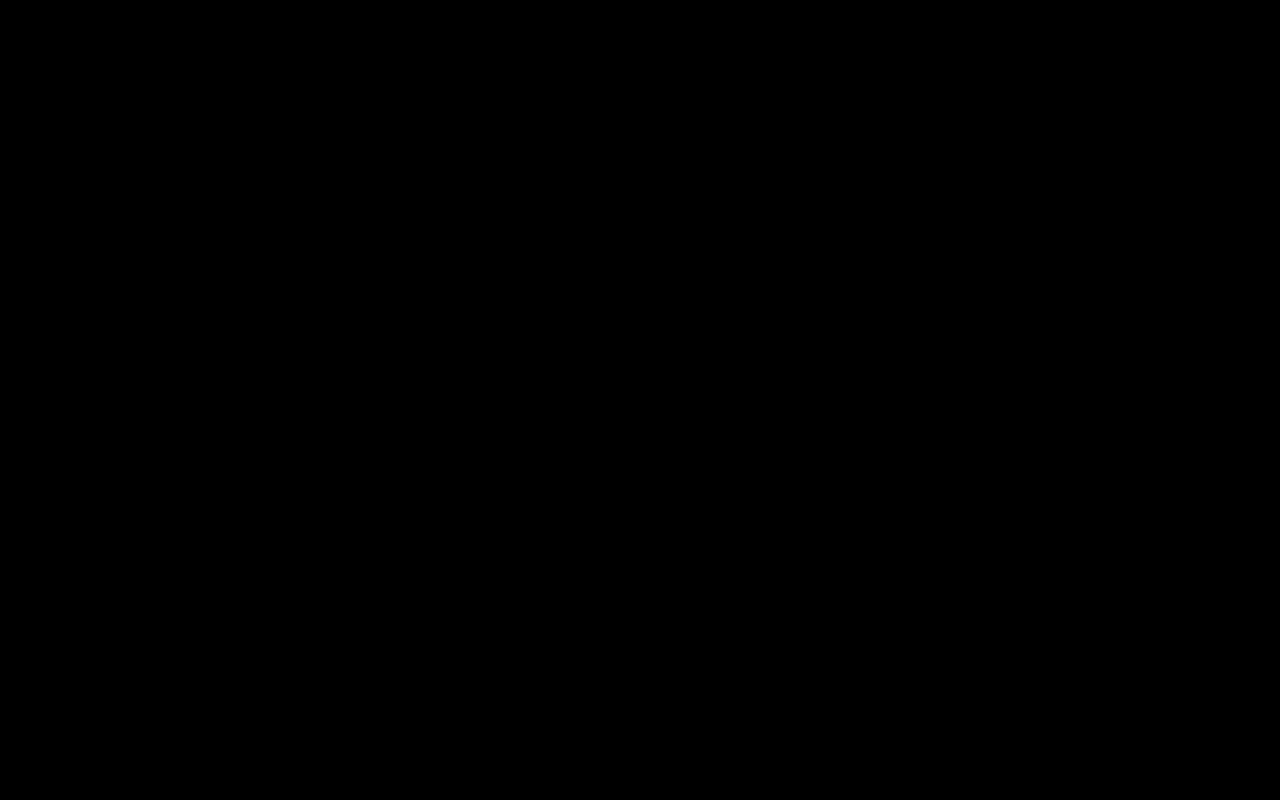
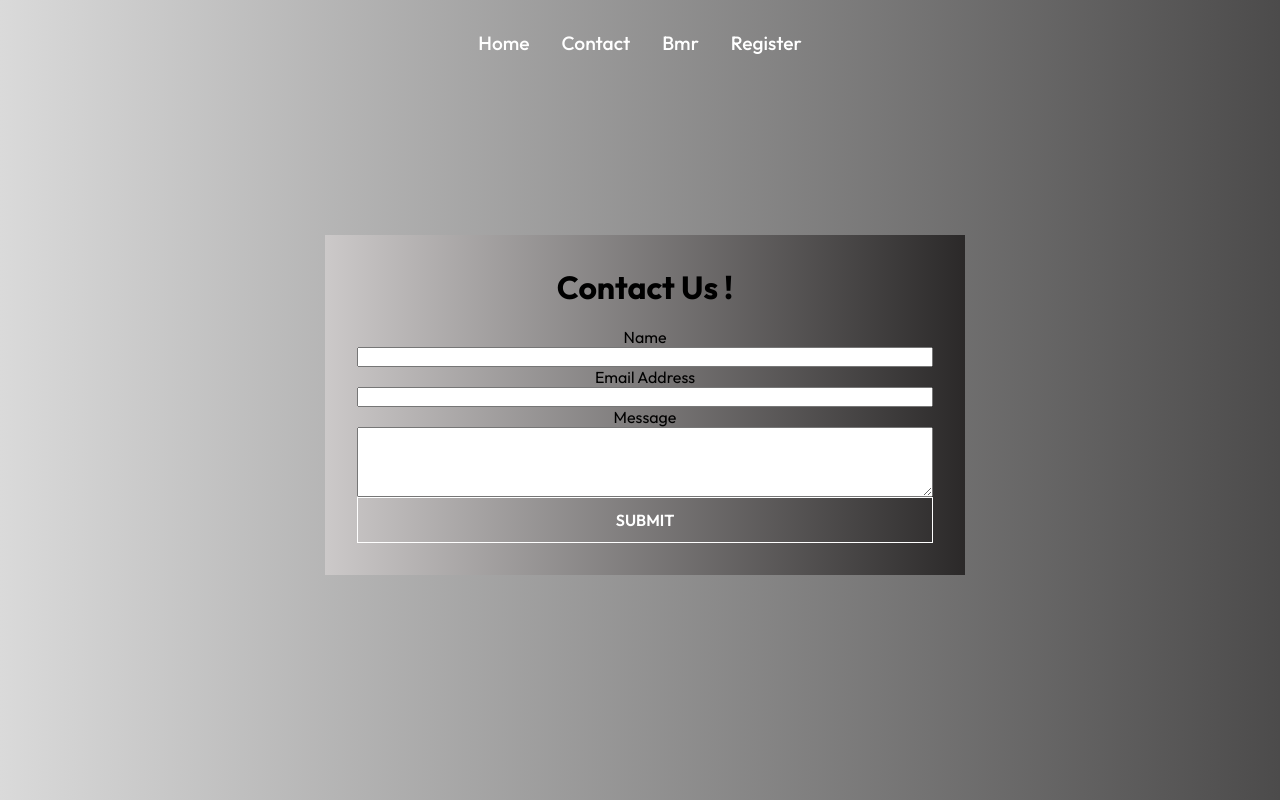
Before and after one commit to Uddeshya-UD/ReactjsProject, a React (Create React App) app: page /Contact in a window 1280 px wide. Before the commit this address had no page. Shown: the top 800 px of the page. Built offline with nearby package versions, Linux system fonts and the light colour scheme.

Commit message:
added files : updated

```diff
--- a/package.json
+++ b/package.json
@@ -5,6 +5,7 @@
   "dependencies": {
     "@emotion/react": "^11.11.0",
     "@emotion/styled": "^11.11.0",
+    "@formspree/react": "^2.4.2",
     "@mui/material": "^5.13.4",
     "@testing-library/jest-dom": "^5.16.5",
     "@testing-library/react": "^13.4.0",
--- a/src/App.js
+++ b/src/App.js
@@ -4,12 +4,14 @@ import Home from './routes/Home';
 import Register from './routes/Register';
 import Bmr from './routes/Bmr';
 import Login from './routes/Login';
+import Contact from './routes/Contact';
 
 function App() {
   return (
     <Router>
     <Routes>
     <Route path="/" element={<Home />} />
+    <Route path="/Contact" element={<Contact />} />
     <Route path="/Bmr" element={<Bmr />} />
     <Route path="/Register" element={<Register />} />
     <Route path="/Login" element={<Login />} />
--- /dev/null
+++ b/src/components/Contact.js
@@ -0,0 +1,64 @@
+import React from 'react';
+import { useForm, ValidationError } from '@formspree/react';
+import './ContactStyles.css'
+
+const Contact = () => {
+
+
+  const [state, handleSubmit] = useForm("xyyaqlyz");
+  if (state.succeeded) {
+      alert("Message sent!")
+  }
+
+
+  return (
+    <div className='main'>
+      <form className="form" onSubmit={handleSubmit}>
+      <h1 className="form-heading">Contact Us !</h1>
+
+         <label htmlFor="name">
+        Name
+      </label>
+      <input
+        id="name"
+        type="name"
+        name="name"
+      />
+      <ValidationError
+        prefix="Name"
+        field="name"
+        errors={state.errors}
+      />
+      <label htmlFor="email">
+        Email Address
+      </label>
+      <input
+        id="email"
+        type="email"
+        name="email"
+      />
+      <ValidationError
+        prefix="Email"
+        field="email"
+        errors={state.errors}
+      />
+      <label htmlFor="message">
+        Message
+      </label>
+      <textarea
+        id="message"
+        name="message"
+      />
+      <ValidationError
+        prefix="Message"
+        field="message"
+        errors={state.errors}
+      />
+      <button className="btn-light" type="submit" disabled={state.submitting}>
+        Submit
+      </button>
+    </form>
+    </div>
+  );
+}
+export default Contact;
--- /dev/null
+++ b/src/components/ContactStyles.css
@@ -0,0 +1,63 @@
+/* body{
+    height: 100%;
+    width: 100%;
+    /* background: linear-gradient(to right, rgb(218, 218, 218), rgb(5, 5, 5)); */
+
+
+    .main{
+        width: 100%;
+        height: 100vh;
+        position:relative;
+        background: linear-gradient(to right, rgb(218, 218, 218), rgb(76, 75, 75));
+        }
+
+      .form {
+          position: absolute;
+          top: 50%;
+          left: 50%;
+          transform: translate(-50%, -50%);
+          width: 50%;
+          height: auto; /* Removed fixed height */
+          background: linear-gradient(to left, rgb(43, 41, 41), rgb(204, 201, 201));
+          padding: 20px; /* Added padding for better spacing */
+          box-sizing: border-box; /* Include padding and border within the width */
+          display: flex;
+          flex-direction: column;
+          padding: 2rem;
+          margin: 5px 5px;
+        }
+
+        #form-heading {
+          background-color: white;
+          color: black;
+          padding: 10px; /* Added padding for better spacing */
+          margin-bottom: 10px; /* Adjusted margin for better spacing */
+        }
+
+        #form-field {
+          width: 100%;
+          box-sizing: border-box; /* Include padding and border within the width */
+          max-width: 100%; /* Set maximum width to 100% of the container */
+          padding: 10px; /* Added padding for better spacing */
+          margin-bottom: 10px; /* Adjusted margin for better spacing */
+        }
+
+        #form-field::placeholder {
+          color: black;
+        }
+
+
+      #bmr{
+          text-decoration: dashed;
+          color: rgb(107, 29, 29);
+      }
+
+
+       #message{
+        height: 70px;
+      }
+
+      .btn-light:hover{
+       color: black;
+
+      }
--- a/src/components/FooterStyles.css
+++ b/src/components/FooterStyles.css
@@ -12,8 +12,8 @@
 }
 
 .footer-container {
-  max-width: 1140px;
-  margin: auto;
+  margin: 50px;
+  margin-right: 0;
   display: flex;
   flex-direction: row;
   flex-wrap: wrap;
@@ -59,8 +59,9 @@ a:hover {
 }
 
 .footer-bottom {
-  text-align: left;
+  text-align: center;
   margin-top: 20px;
+  width: 100%;
 
 }
 
--- a/src/components/Navbar.js
+++ b/src/components/Navbar.js
@@ -16,7 +16,7 @@ const Navbar = () => {
           <Link to="/">Home</Link>
         </li>
         <li>
-          <Link to="/">Contact</Link>
+          <Link to="/Contact">Contact</Link>
         </li>
         <li>
           <Link to="/Bmr">Bmr</Link>
--- a/src/components/RegisterF.js
+++ b/src/components/RegisterF.js
@@ -10,8 +10,7 @@ const RegisterForm = () => {
   const [mobile, setMobile] = useState();
   const [age, setAge] = useState();
   const [gender, setGender] = useState('');
-  const [username, setUsername] = useState('');
-  const [password, setPassword] = useState('');
+  const [email, setEmail] = useState('');
 
   const handleClick = (e) => {
     e.preventDefault();
@@ -21,18 +20,17 @@ const RegisterForm = () => {
       mobile,
       age,
       gender,
-      username,
-      password
+      email
     };
     console.log(customer);
-    fetch('http://localhost:8080/customer/save', {
-      method: 'POST',
-      headers: {
-        'Content-Type': 'application/json'
-      },
-      body: JSON.stringify(customer),
-      mode: 'no-cors'
-    });
+    // fetch('http://localhost:8080/customer/save', {
+    //   method: 'POST',
+    //   headers: {
+    //     'Content-Type': 'application/json'
+    //   },
+    //   body: JSON.stringify(customer),
+    //   mode: 'no-cors'
+    // });
   };
 
   return (
@@ -89,22 +87,12 @@ const RegisterForm = () => {
 
         <FormControl fullWidth>
           <TextField
-            id="username"
-            label="Username"
-            placeholder="Enter Username"
+            id="email"
+            label="Email"
+            placeholder="Enter Email"
             variant="outlined"
-            value={username}
-            onChange={(e) => setUsername(e.target.value)} />
-        </FormControl>
-
-        <FormControl fullWidth>
-          <TextField
-            id="password"
-            label="Password"
-            placeholder="Enter Password"
-            variant="outlined"
-            value={password}
-            onChange={(e) => setPassword(e.target.value)} />
+            value={email}
+            onChange={(e) => setEmail(e.target.value)} />
         </FormControl>
 
         <Button
--- /dev/null
+++ b/src/routes/Contact.js
@@ -0,0 +1,15 @@
+import React from 'react'
+import Navbar from '../components/Navbar' ;
+import Footer from '../components/Footer';
+import ContactForm from '../components/Contact';
+
+const Contact = () => {
+  return (
+    <div>
+        <Navbar/>
+        <ContactForm/>
+        <Footer/></div>
+  )
+}
+
+export default Contact
```
Also changed, not shown: 2 other files (tests, documents, lock files or other folders).
